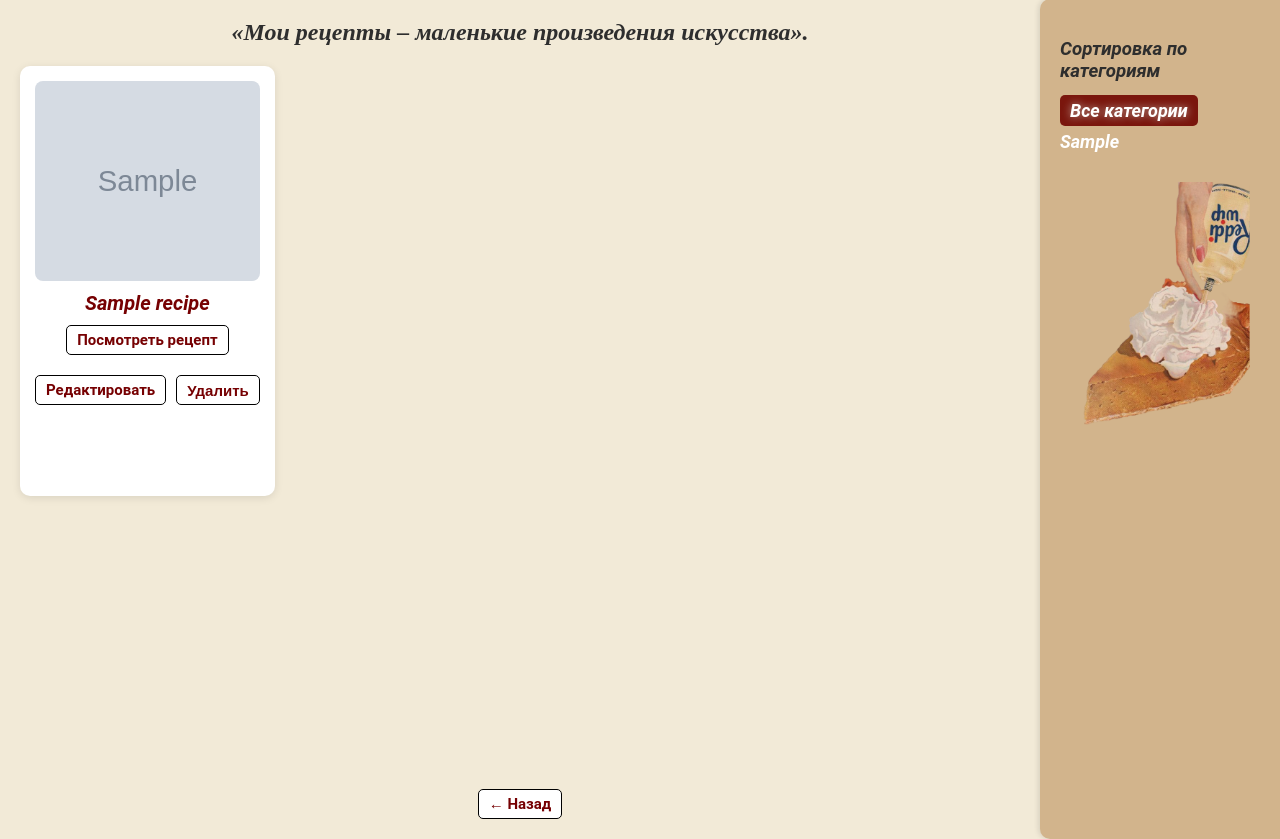
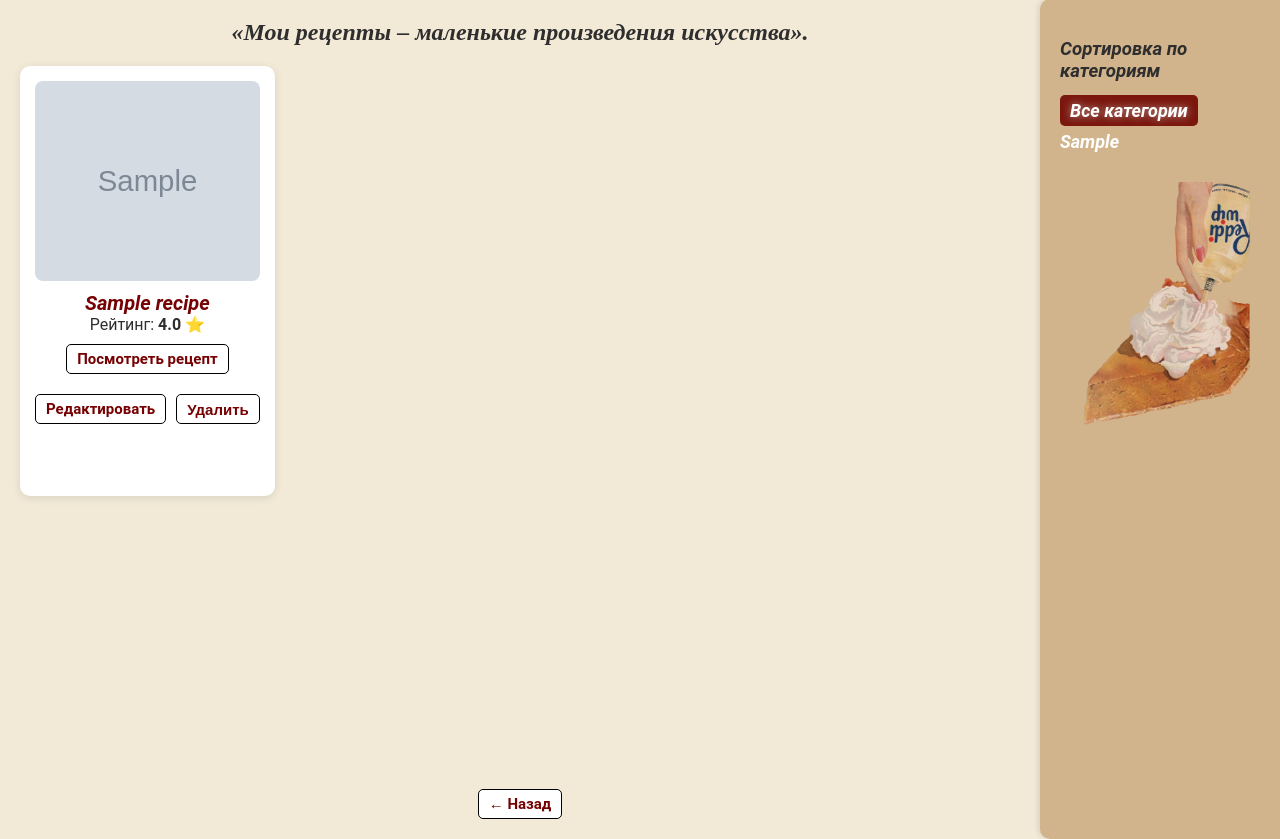
Before and after one commit to Keka17/CookBook, a Django app: a page that uses Django_CookBook/templates/account/my_recipes.html in a window 1280 px wide. Shown: the part 95-934 px from the top of the page. Run offline with Django 5.2, Linux system fonts and the light colour scheme; a user stored in the database is signed in; tables that the repository leaves empty hold one stand-in row (values such as "Sample post"); grey boxes marked "Sample" are stand-in pictures; parts of the project's set-up code (start-up, migrations or seed data) failed here and were passed over; some libraries are stand-ins or nearby versions.

Commit message:
.gitignore и templates

```diff
--- a/Django_CookBook/templates/account/favorites.html
+++ b/Django_CookBook/templates/account/favorites.html
@@ -21,6 +21,7 @@
                 <div class="recipe-card" style="height: 350px;">
                     <img src="{{ recipe.picture.url }}" class="recipe-img recipe-img--h200" alt="{{ recipe.dish_name }}">
                     <div class="recipe-title" style="font-size: 20px;">{{ recipe.dish_name }}</div>
+                    <div class="recipe-rating">Рейтинг: <b>{{ recipe.average_rating|floatformat:1 }} </b>⭐️</div>
                     <a href="{{ recipe.get_absolute_url }}" class="btn primary-btn">Посмотреть рецепт</a>
                 </div>
                 {% empty %}
--- a/Django_CookBook/templates/account/my_recipes.html
+++ b/Django_CookBook/templates/account/my_recipes.html
@@ -19,6 +19,7 @@
                 <div class="recipe-card" style="height: 400px;">
                     <img src="{{ recipe.picture.url }}" class="recipe-img recipe-img--h200" alt="{{ recipe.dish_name }}">
                     <div class="recipe-title" style="font-size: 20px;">{{ recipe.dish_name }}</div>
+                    <div class="recipe-rating">Рейтинг: <b>{{ recipe.average_rating|floatformat:1 }} </b>⭐️</div>
                     <a href="{{ recipe.get_absolute_url }}" class="btn primary-btn">Посмотреть рецепт</a>
 
                     <div class="recipe-buttons">
```
